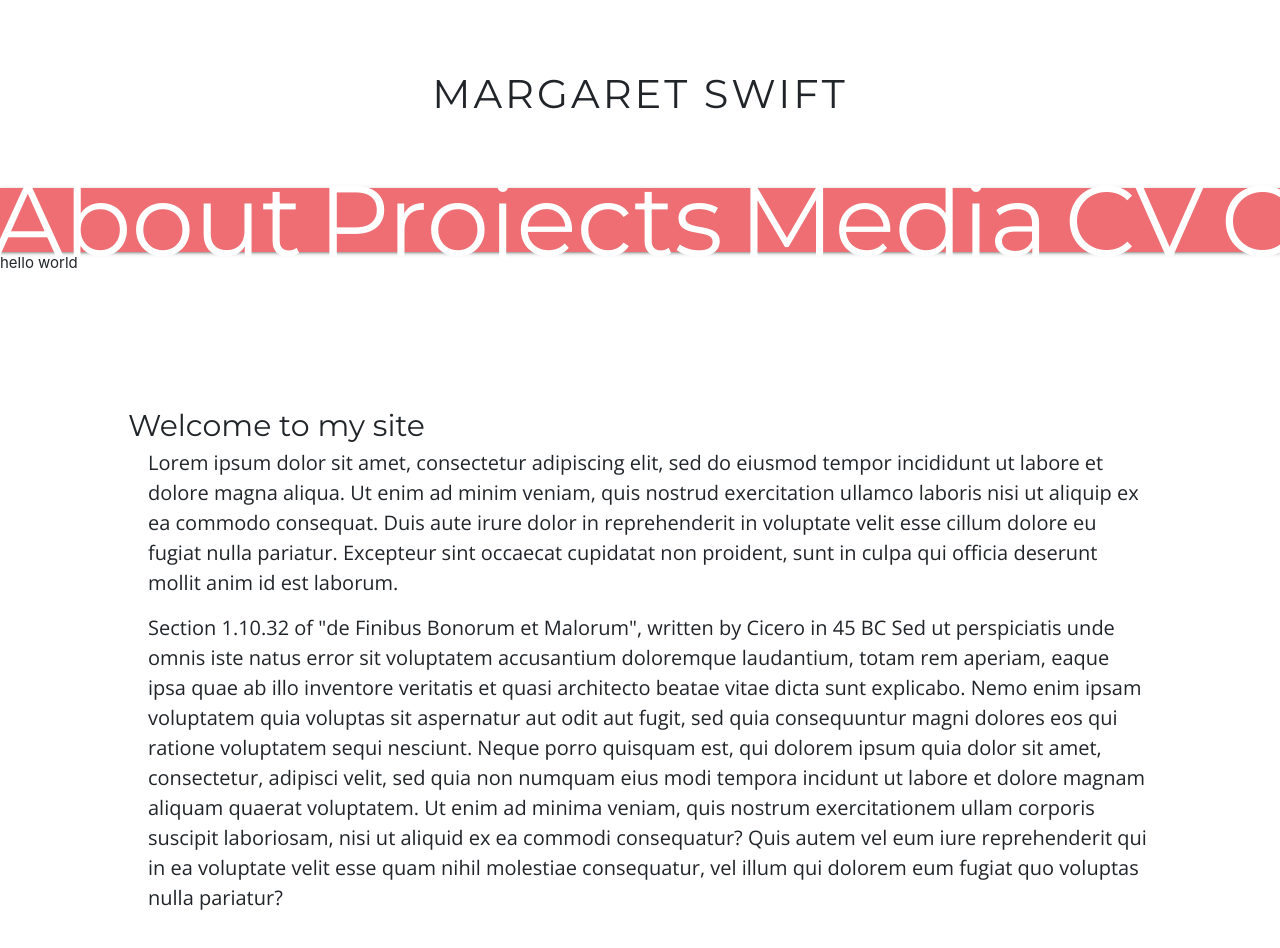
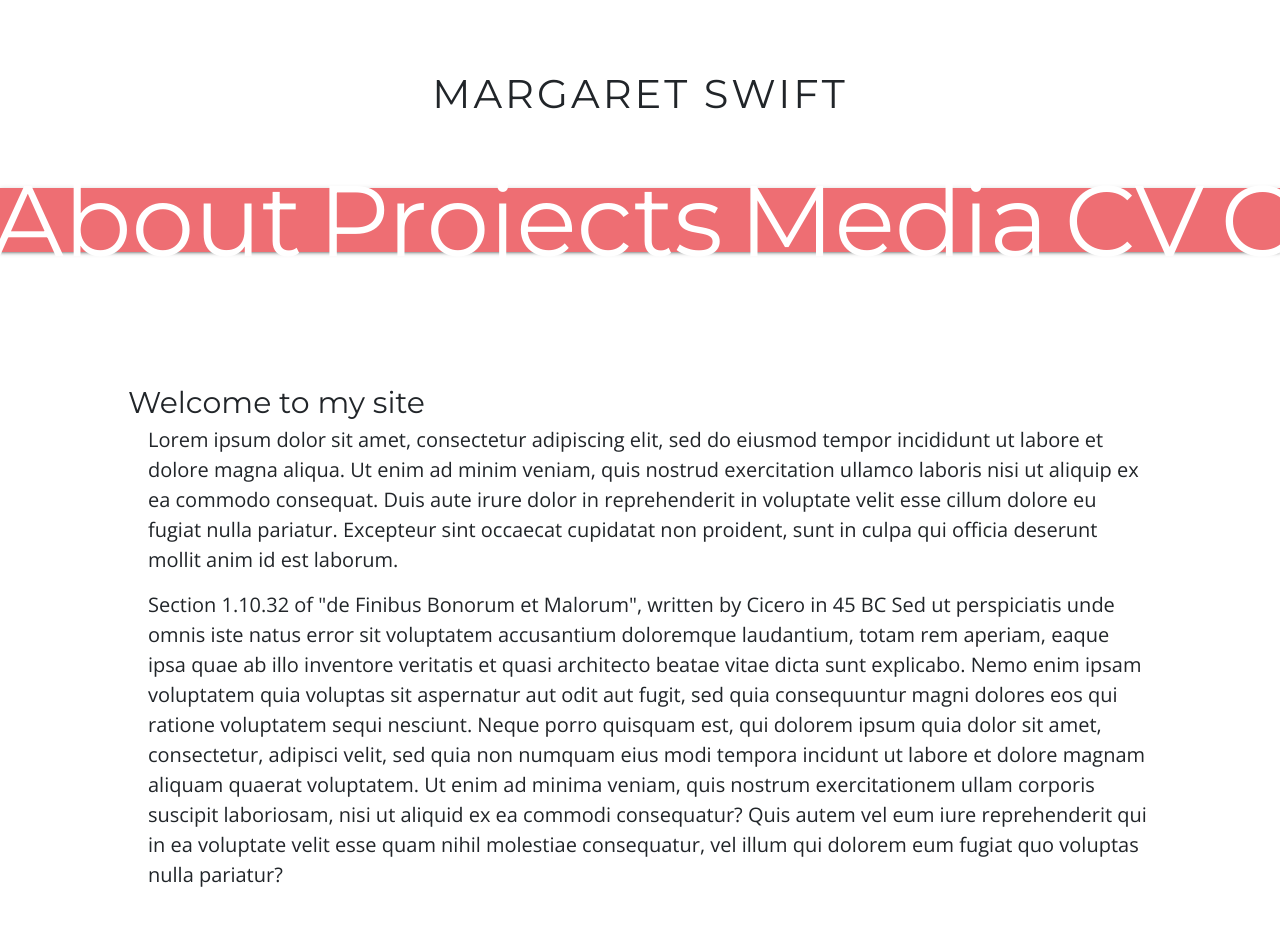
Before and after one commit to margaret-swift/myWebPage, an Angular app: page /home in a window 1280 px wide. Shown: the top 948 px of the page. Built offline with nearby package versions, Linux system fonts and the light colour scheme; what ng2-sticky-nav would draw is missing.

Commit message:
latest automatic webupdate

```diff
--- a/src/app/_shared/navbar/navbar.component.html
+++ b/src/app/_shared/navbar/navbar.component.html
@@ -20,5 +20,3 @@
     <div class="myClass"><a routerLink="contact" routerLinkActive="active" href="#">Contact</a></div>
   </nav>
 </div>
-
-hello world
```
Also changed, not shown: 6 other files (tests, documents, lock files or other folders).
